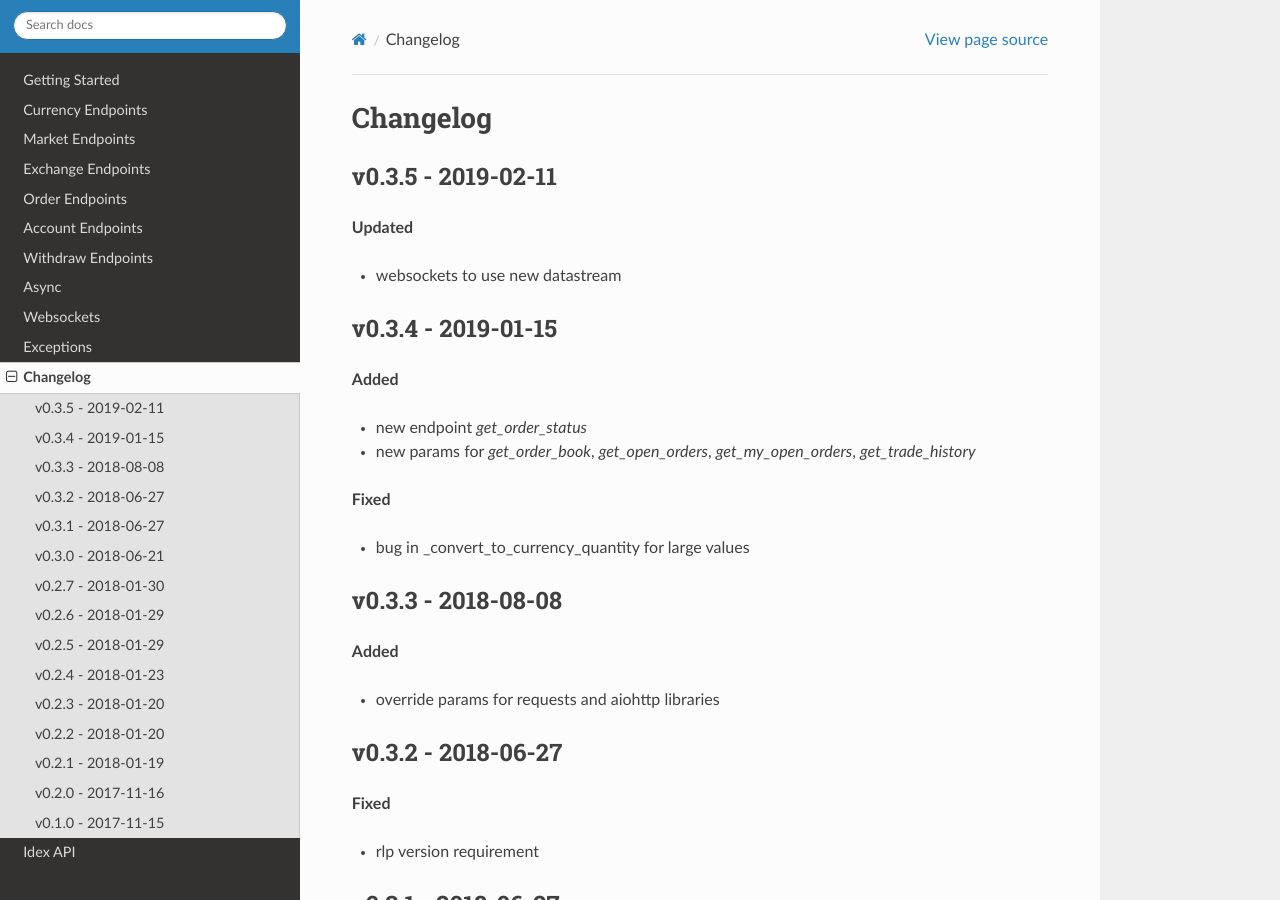
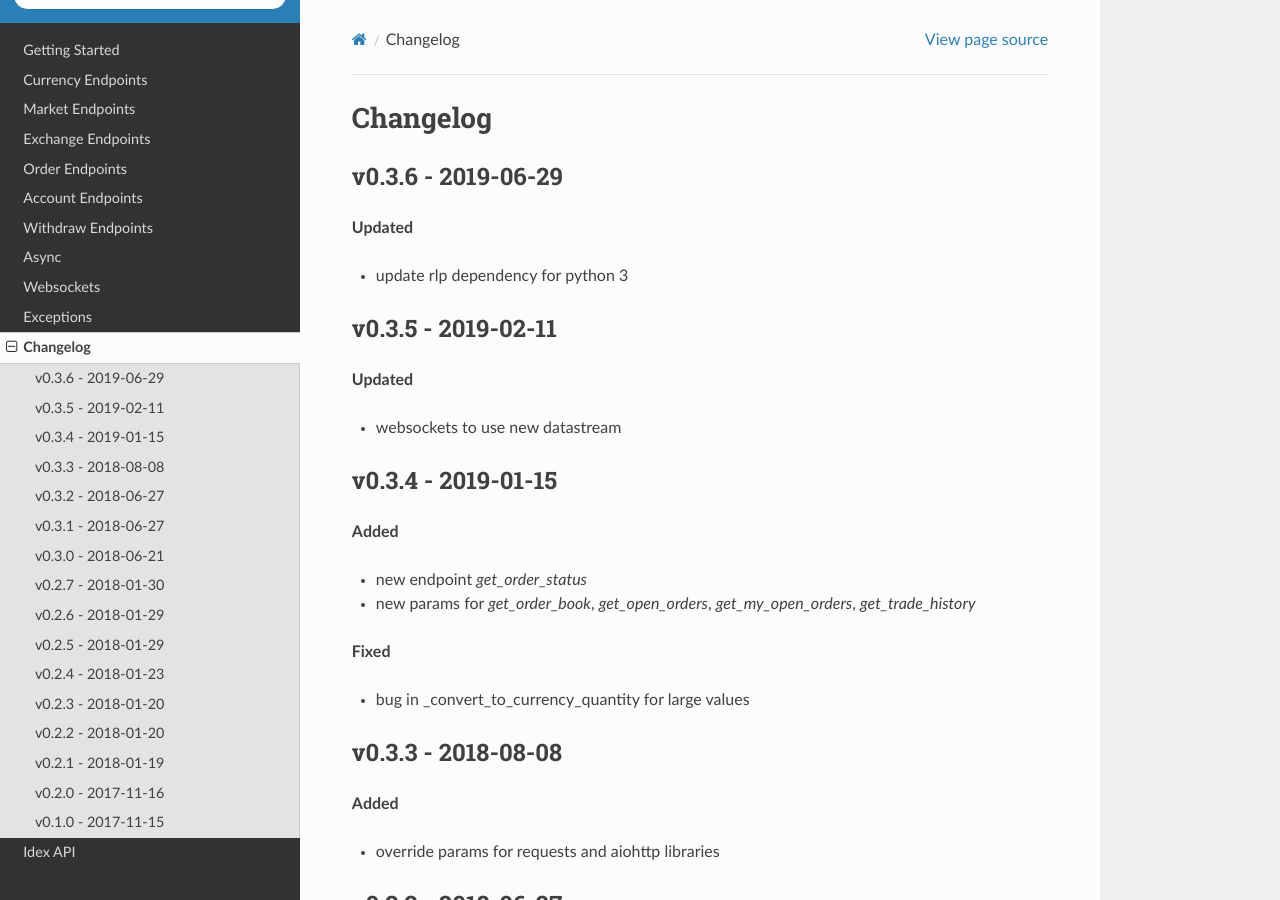
Before and after one commit to sammchardy/python-idex, a Sphinx documentation site: the page built from docs/changelog.rst, in a window 1280 px wide and 900 px high. Built offline with Sphinx 7.4.7 and the Read the Docs theme 2.0.0, drawn with Linux system fonts in a browser that asks for light colours; formulas are drawn with MathJax 3.

Commit message:
Update to v0.3.6

```diff
--- a/README.rst
+++ b/README.rst
@@ -1,5 +1,5 @@
 =============================
-Welcome to python-idex v0.3.5
+Welcome to python-idex v0.3.6
 =============================
 
 .. image:: https://img.shields.io/pypi/v/python-idex.svg
--- a/docs/changelog.rst
+++ b/docs/changelog.rst
@@ -1,5 +1,12 @@
 Changelog
 =========
+
+v0.3.6 - 2019-06-29
+^^^^^^^^^^^^^^^^^^^
+
+**Updated**
+
+- update rlp dependency for python 3
 
 v0.3.5 - 2019-02-11
 ^^^^^^^^^^^^^^^^^^^
--- a/idex/__init__.py
+++ b/idex/__init__.py
@@ -4,4 +4,4 @@
 
 """
 
-__version__ = '0.3.5'
+__version__ = '0.3.6'
```
